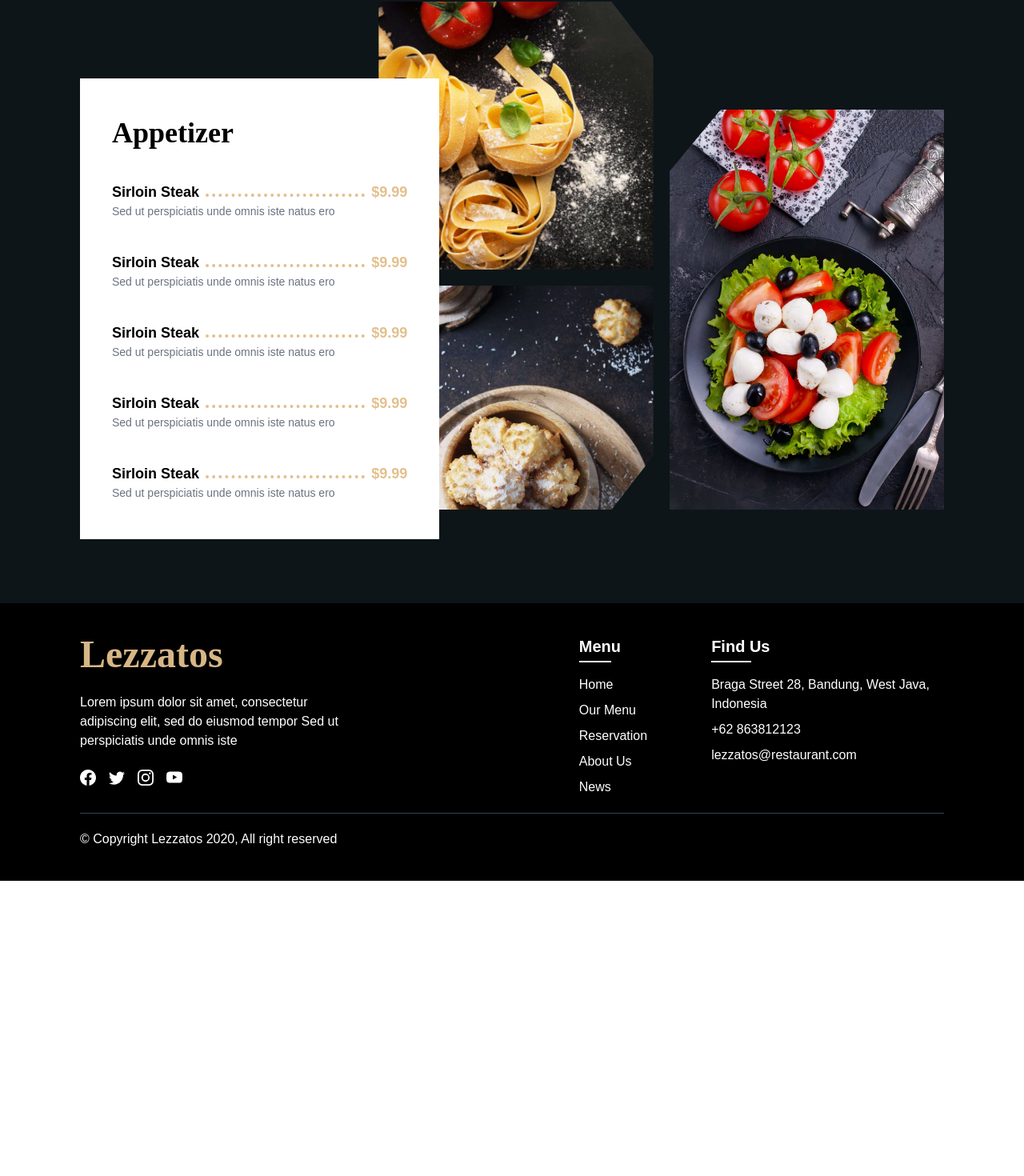
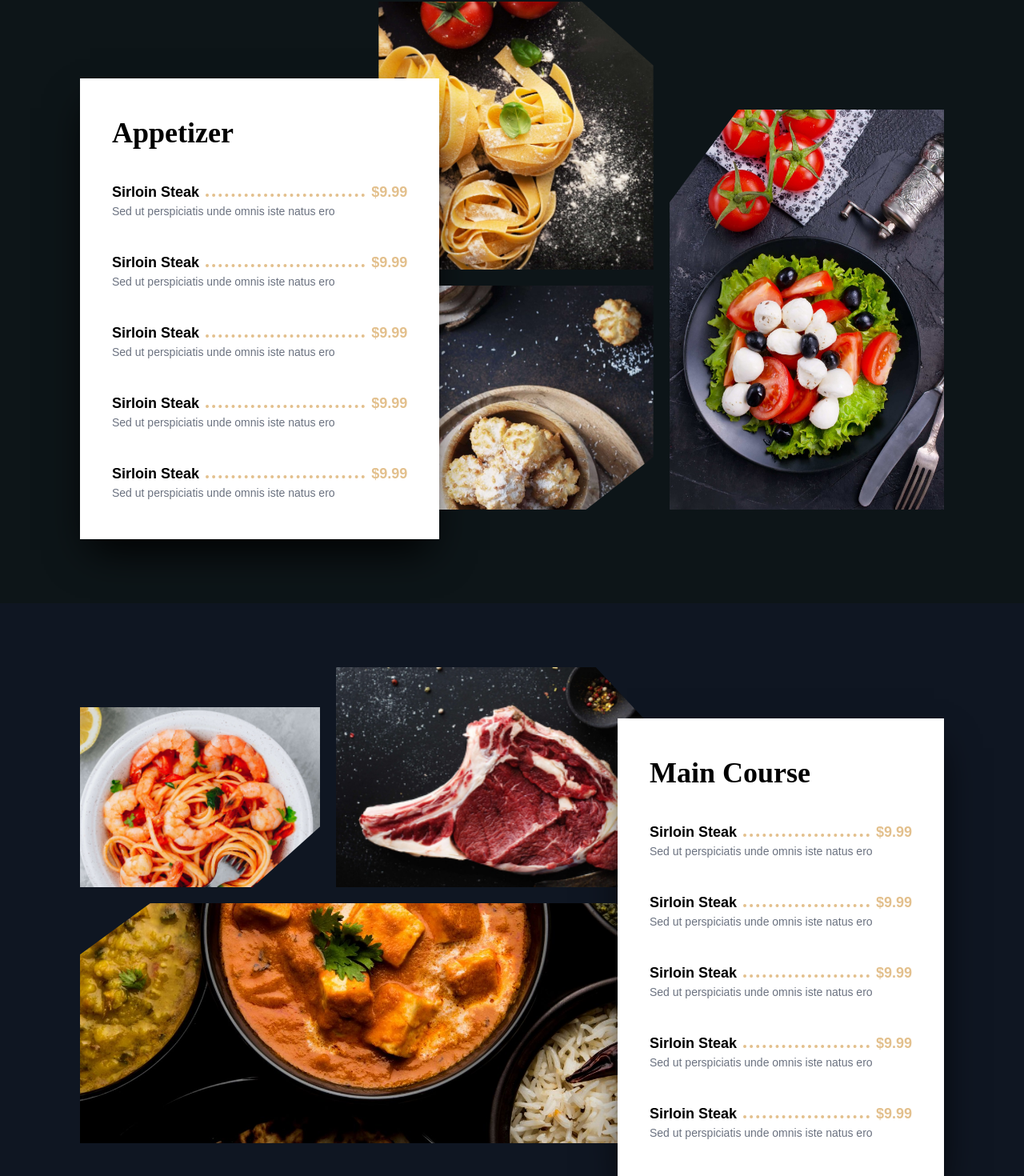
Before and after one commit to RakibulIslamm/Lezzatos-Restaurant-Website-, a React (Create React App) app: page /our-menu in a window 1280 px wide. Shown: the part 1070-2540 px from the top of the page at 80% size. Before the commit the page ends 2171 px from the top, so only its background shows below. Built offline with nearby package versions, Linux system fonts and the light colour scheme.

Commit message:
Main Course section added

```diff
--- a/src/Components/OurMenuComponents/Appetizer/Appetizer.js
+++ b/src/Components/OurMenuComponents/Appetizer/Appetizer.js
@@ -10,8 +10,8 @@ const Appetizer = () => {
             <div className='px-[100px] xs:px-5 sm:px-10 max-w-[1920px] mx-auto'>
 
                 <div className='flex justify-between items-start gap-5'>
-                    <div className='relative w-4/12'>
-                        <div className='px-10 py-12 bg-white relative -mr-24 mt-24 z-20 space-y-10'>
+                    <div className='w-4/12'>
+                        <div className='px-10 py-12 bg-white relative -mr-24 mt-24 z-20 space-y-10 shadow-2xl shadow-black'>
                             <h2 className='text-4xl font-dancing-script font-semibold'>Appetizer</h2>
                             <SingleMenu2 />
                             <SingleMenu2 />
@@ -22,16 +22,16 @@ const Appetizer = () => {
                     </div>
                     <div className='flex items-end justify-between gap-5 w-8/12'>
                         <div className='space-y-5 w-full'>
-                            <img className='w-[415px] h-[335px] object-cover' src={foodImg1} style={{
-                                clipPath: 'polygon(15.3% 0%, 84.8% 0%, 100% 20.3%, 100% 100%, 84.8% 100%, 15.3% 100%, 0% 100%, 0% 0%)'
+                            <img className='w-full h-[335px] object-cover' src={foodImg1} style={{
+                                clipPath: 'polygon(15.8% 0%, 73.9% 0%, 100% 23.8%, 100% 100%, 84.2% 100%, 15.8% 100%, 0% 100%, 0% 0%)'
                             }} alt="" />
-                            <img className='w-[415px] h-[280px] object-cover' src={foodImg3} style={{
-                                clipPath: 'polygon(15.3% 0%, 84.8% 0%, 100% 0%, 100% 76%, 84.8% 100%, 15.3% 100%, 0% 100%, 0% 0%)'
+                            <img className='w-full h-[280px] object-cover' src={foodImg3} style={{
+                                clipPath: 'polygon(15.8% 0%, 100% 0%, 100% 23.8%, 100% 76.5%, 75.5% 100%, 15.8% 100%, 0% 100%, 0% 0%)'
                             }} alt="" />
                         </div>
                         <div className='w-full'>
-                            <img className='w-[400px] h-[500px] object-cover' src={foodImg2} style={{
-                                clipPath: 'polygon(18.7% 0%, 83.4% 0%, 100% 0%, 100% 100%, 83.4% 100%, 16.6% 100%, 0% 100%, 0% 15.5%)'
+                            <img className='w-full h-[500px] object-cover' src={foodImg2} style={{
+                                clipPath: 'polygon(25% 0%, 100% 0%, 100% 23.8%, 100% 100%, 75.5% 100%, 0% 100%, 0% 77%, 0% 23.3%)'
                             }} alt="" />
                         </div>
                     </div>
--- a/src/Components/OurMenuComponents/HotPromo/OfferMenuCard/OfferMenuCard.js
+++ b/src/Components/OurMenuComponents/HotPromo/OfferMenuCard/OfferMenuCard.js
@@ -4,7 +4,7 @@ import food from '../../../../images/home-images/korean-snack-foodsstreet-food-P
 const OfferMenuCard = () => {
     return (
         <>
-            <style jsx>
+            <style jsx='true'>
                 {`
             .order-parent:hover .order-btn{
                 visibility: visible;
@@ -13,11 +13,11 @@ const OfferMenuCard = () => {
             </style>
             <div>
                 <div className='relative order-parent'>
-                    <img className='relative z-0 h-[250px] w-[250px] object-cover' src={food} style={{
+                    <img className='relative z-0 min-h-[250px] w-full object-cover' src={food} style={{
                         clipPath: 'polygon(0% 0%, 77.9% 0%, 100% 22.1%, 100% 84.7%, 100% 100%, 0% 100%, 0% 84.7%, 0% 15.3%)'
                     }} alt="" />
                     <span className='absolute px-3 py-1 text-white bg-[#F8BE69] inline-block top-3 left-0'>50% off</span>
-                    <div className='absolute w-[250px] h-[250px] bg-[#F8BE69] bg-opacity-50 z-10 top-0 flex justify-center items-center order-btn invisible' style={{
+                    <div className='absolute w-full h-[250px] bg-[#F8BE69] bg-opacity-50 z-10 top-0 flex justify-center items-center order-btn invisible' style={{
                         clipPath: 'polygon(0% 0%, 77.9% 0%, 100% 22.1%, 100% 84.7%, 100% 100%, 0% 100%, 0% 84.7%, 0% 15.3%)'
                     }}>
                         <button className='px-5 py-2 border border-white text-white hover:bg-slate-800'>Order Now</button>
--- /dev/null
+++ b/src/Components/OurMenuComponents/MainCourse/MainCourse.js
@@ -0,0 +1,43 @@
+import React from 'react';
+import SingleMenu2 from '../../HomeComponents/MenuDishes/SingleMenu/SingleMenu2';
+import img1 from '../../../images/home-images/raw-meat-with-ingredients-for-cooking-PWHM492-recipes.jpg'
+import img2 from '../../../images/home-images/italian-food-shrimp-spaghetti-pasta-with-tomato-sa-B2RRCGR-recipes.jpg'
+import img3 from '../../../images/home-images/indian-lunch-dinner-CLDWFXZ.jpg'
+
+const MainCourse = () => {
+    return (
+        <div className='py-20 bg-[#0F1622] relative'>
+            <div className='px-[100px] xs:px-5 sm:px-10 max-w-[1920px] mx-auto'>
+                <div className='flex justify-between'>
+                    <div className='w-8/12 space-y-5'>
+                        <div className='flex items-end justify-between gap-5 overflow-hidden'>
+                            <img className='h-[225px] w-5/12 object-cover object-center' src={img2} style={{
+                                clipPath: 'polygon(24.4% 0%, 77.3% 0%, 100% 0%, 100% 66.3%, 71.9% 100%, 0% 100%, 0% 82.7%, 0% 0%)'
+                            }} alt="" />
+                            <img className='h-[275px] w-7/12 object-cover object-center' src={img1} style={{
+                                clipPath: 'polygon(24.4% 0%, 77.3% 0%, 100% 37.1%, 100% 100%, 76.1% 100%, 0% 100%, 0% 80%, 0% 0%)'
+                            }} alt="" />
+                        </div>
+                        <div>
+                            <img className='w-full h-[300px] object-cover object-center' src={img3} style={{
+                                clipPath: 'polygon(12.2% 0%, 77.3% 0%, 100% 0%, 100% 100%, 71.9% 100%, 0% 100%, 0% 82.4%, 0% 21.4%)'
+                            }} alt="" />
+                        </div>
+                    </div>
+                    <div className='w-4/12'>
+                        <div className='px-10 py-12 bg-white relative z-20 space-y-10 -ml-12 mt-16 shadow-2xl shadow-black'>
+                            <h2 className='text-4xl font-dancing-script font-semibold'>Main Course</h2>
+                            <SingleMenu2 />
+                            <SingleMenu2 />
+                            <SingleMenu2 />
+                            <SingleMenu2 />
+                            <SingleMenu2 />
+                        </div>
+                    </div>
+                </div>
+            </div>
+        </div>
+    );
+};
+
+export default MainCourse;
--- a/src/Pages/Public/OurMenu.js
+++ b/src/Pages/Public/OurMenu.js
@@ -1,6 +1,7 @@
 import React from 'react';
 import Appetizer from '../../Components/OurMenuComponents/Appetizer/Appetizer';
 import HotPromo from '../../Components/OurMenuComponents/HotPromo/HotPromo';
+import MainCourse from '../../Components/OurMenuComponents/MainCourse/MainCourse';
 import PageHeader from '../../Components/Shared/PageHeader/PageHeader';
 import headerBg from '../../images/home-images/italian-food-pasta-food-background-GXK8VUE-BG-Section.jpg'
 
@@ -10,6 +11,7 @@ const OurMenu = () => {
             <PageHeader title='Our Menu' headerBg={headerBg} />
             <HotPromo />
             <Appetizer />
+            <MainCourse />
         </div>
     );
 };
```
